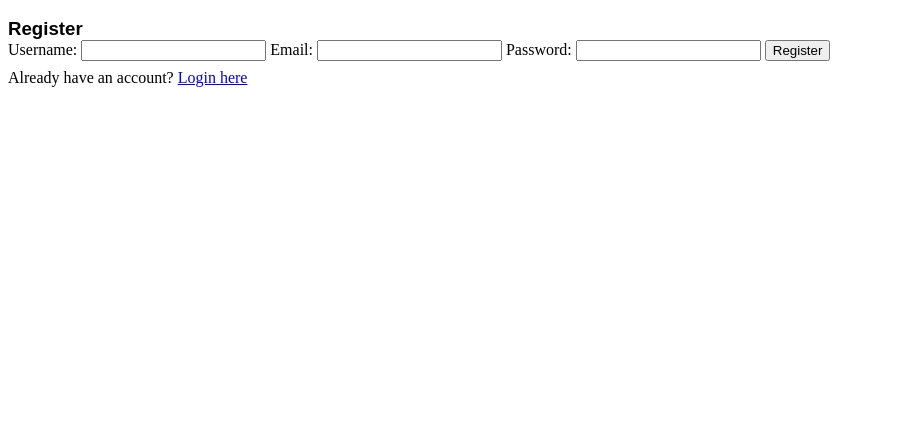
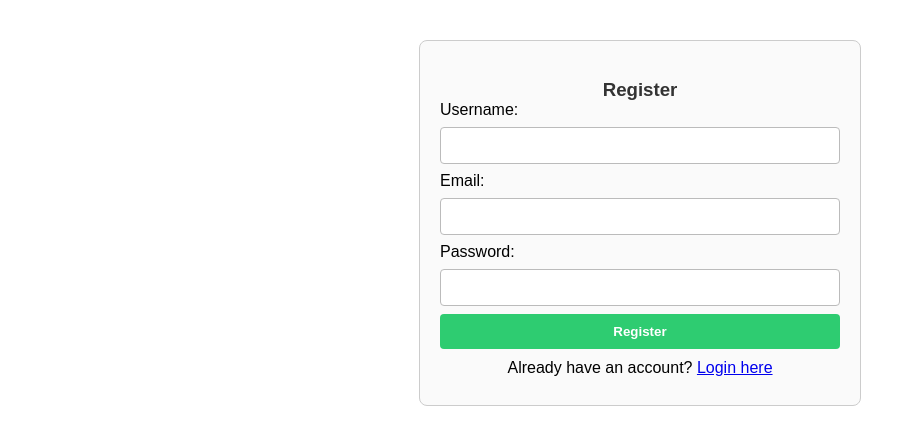
Before and after one commit to Nathanchukss/PFinal, a PHP site: page /register.php in a window 1280 px wide. Shown: the top 445 px of the page, without its empty margins (0-915 px from the left). Run offline with PHP 8.4, Linux system fonts and the light colour scheme.

Commit message:
Update CSS

```diff
--- a/style.css
+++ b/style.css
@@ -1,6 +1,9 @@
 /*
-Homework and Project writeup shared style sheet
+
 */
+/* ================================================
+   Homework and Project writeup shared style sheet
+=================================================== */
 
 a img {
   border: none;
@@ -258,7 +261,7 @@ pre {
 }
 
 /* ==========================================
-   Fifteen Puzzle Specific Styles
+   My own Fifteen Puzzle Specific Styles
 ========================================== */
 
 #puzzlearea {
@@ -278,7 +281,6 @@ pre {
   font-size: 16pt;
   line-height: 100px;
   text-align: center;
-  background-image: url("img/background.jpg");
   background-size: 400px 400px;
   background-repeat: no-repeat;
   font-weight: bold;
@@ -289,6 +291,7 @@ pre {
   transition: all 0.2s ease-in-out;
   box-sizing: border-box;
 }
+
 
 .movablepiece {
   border-color: red;
@@ -327,3 +330,50 @@ pre {
   align-items: center;
   z-index: 9999;
 }
+
+/* forms style */
+.auth-form {
+  max-width: 400px;
+  margin: 40px auto;
+  padding: 20px;
+  border: 1px solid #ccc;
+  border-radius: 8px;
+  background-color: #fafafa;
+  font-family: Arial, sans-serif;
+}
+
+.auth-form h2 {
+  text-align: center;
+  color: #333;
+}
+
+.auth-form input[type="text"],
+.auth-form input[type="email"],
+.auth-form input[type="password"] {
+  width: 100%;
+  padding: 10px;
+  margin: 8px 0;
+  border-radius: 4px;
+  border: 1px solid #bbb;
+  box-sizing: border-box;
+}
+
+.auth-form button {
+  width: 100%;
+  background-color: #2ecc71;
+  color: white;
+  padding: 10px;
+  border: none;
+  border-radius: 4px;
+  font-weight: bold;
+  cursor: pointer;
+}
+
+.auth-form button:hover {
+  background-color: #27ae60;
+}
+
+.auth-form p {
+  text-align: center;
+  margin-top: 10px;
+}
```
